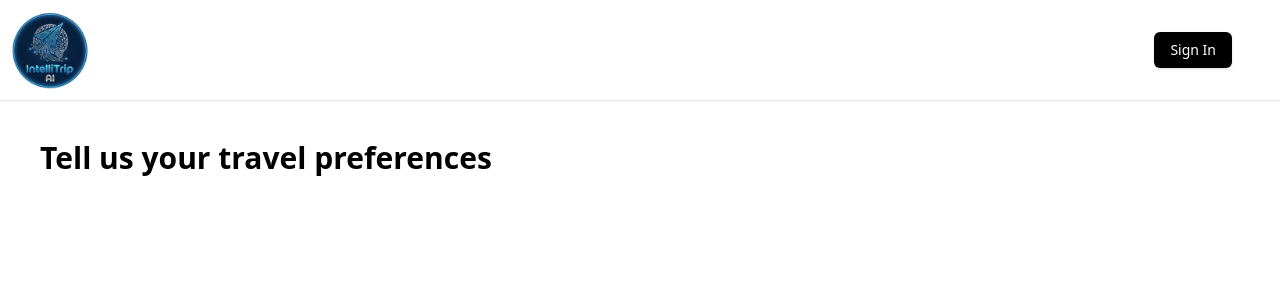
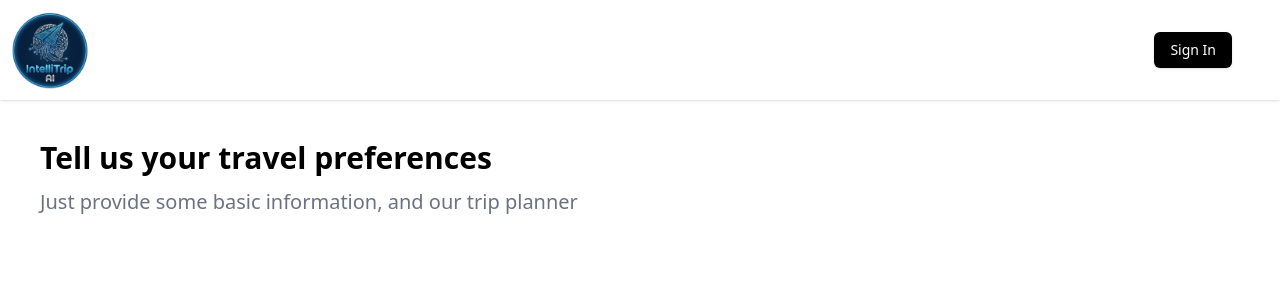
Before and after one commit to Shrilesh-Dhobale/AI-Trip-Planner, a React (Vite) app: page /create-trip in a window 1280 px wide. Shown: the top 300 px of the page. Built offline with nearby package versions, Linux system fonts and the light colour scheme.

Commit message:
Styling and paragraph added

```diff
--- a/src/create-trip/index.jsx
+++ b/src/create-trip/index.jsx
@@ -4,6 +4,7 @@ function CreateTrip() {
   return (
     <div className='sm:px-10 md:px-32 lg:px-56 xl:px-10 px-5 mt-10'>
       <h2 className='font-bold text-3xl'>Tell us your travel preferences</h2>
+      <p className='mt-3 text-gray-500 text-xl'>Just provide some basic information, and our trip planner</p>
     </div>
   )
 }
```
